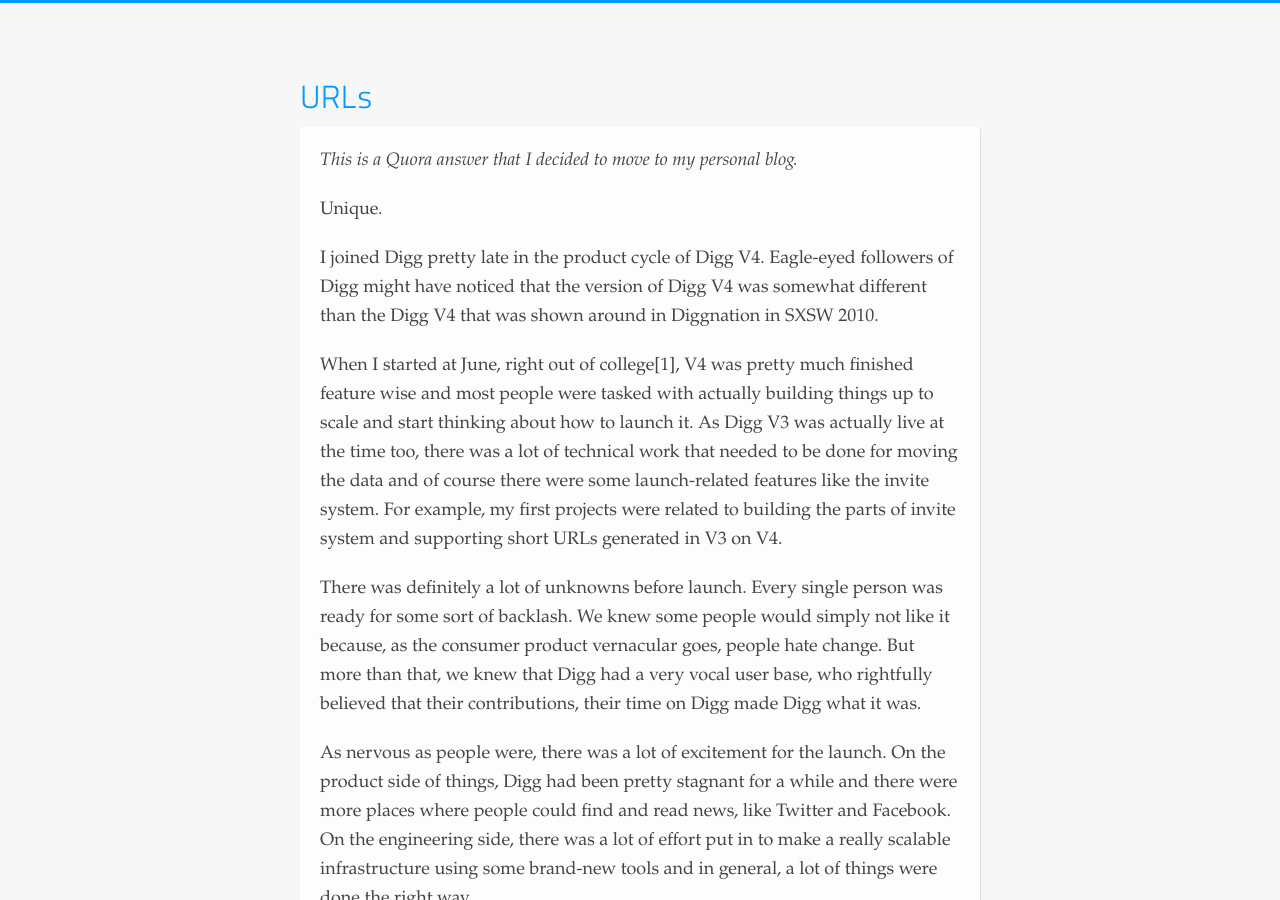
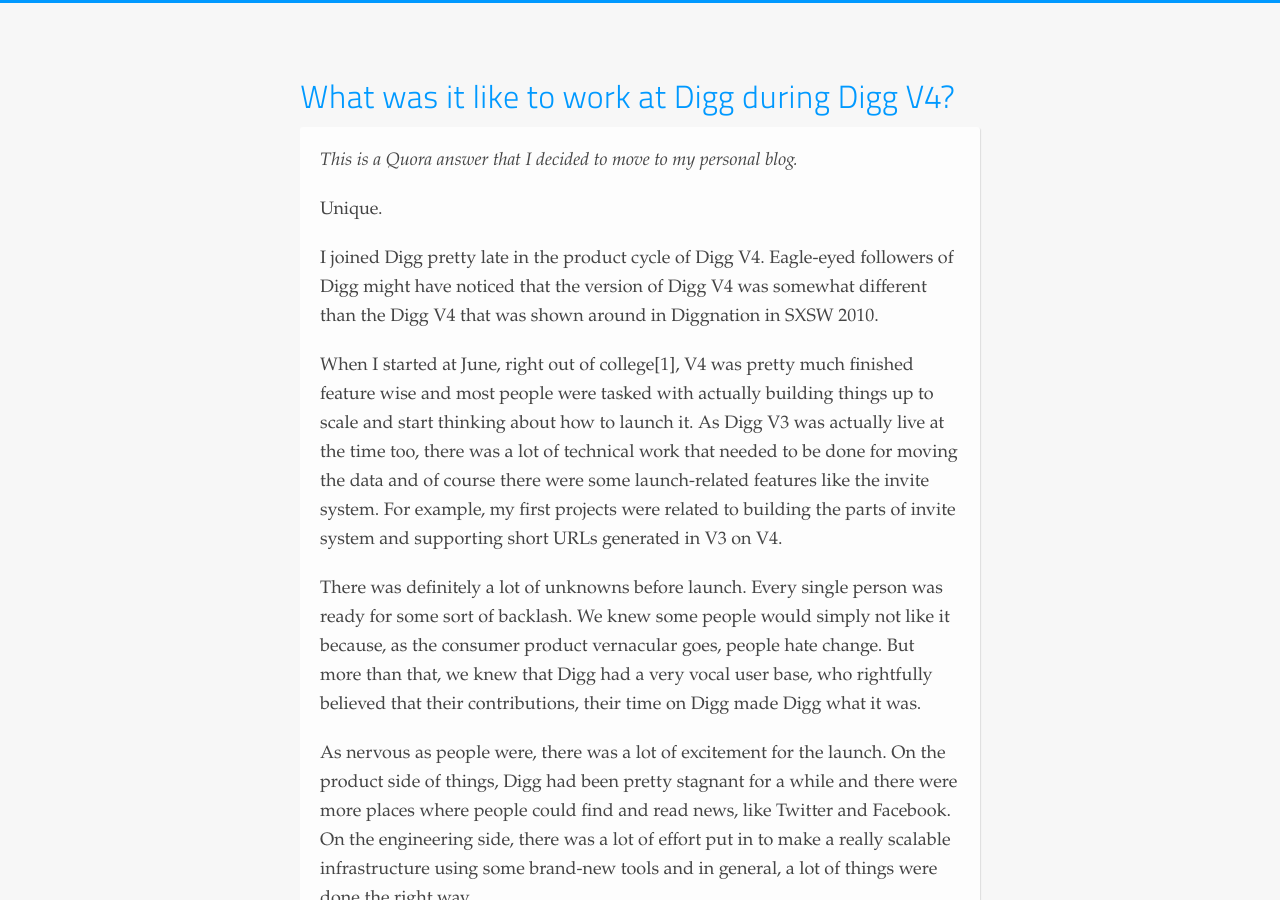
Before and after one commit to cduruk/cduruk.github.com, a Jekyll site: the page built from _posts/2012-05-19-working-at-digg.md, in a window 1280 px wide and 900 px high. Built offline with Jekyll 4.4.1, drawn with Linux system fonts in a browser that asks for light colours; Markdown is read by kramdown in place of the engine named in the settings.

Commit message:
Fix a title

```diff
--- a/_posts/2012-05-19-working-at-digg.md
+++ b/_posts/2012-05-19-working-at-digg.md
@@ -1,7 +1,7 @@
 ---
 layout: post
 date: 2012-05-19 19:02:00 UTC
-title: URLs
+title: What was it like to work at Digg during Digg V4?
 ---
 
 _This is a Quora answer that I decided to move to my personal blog._
```
